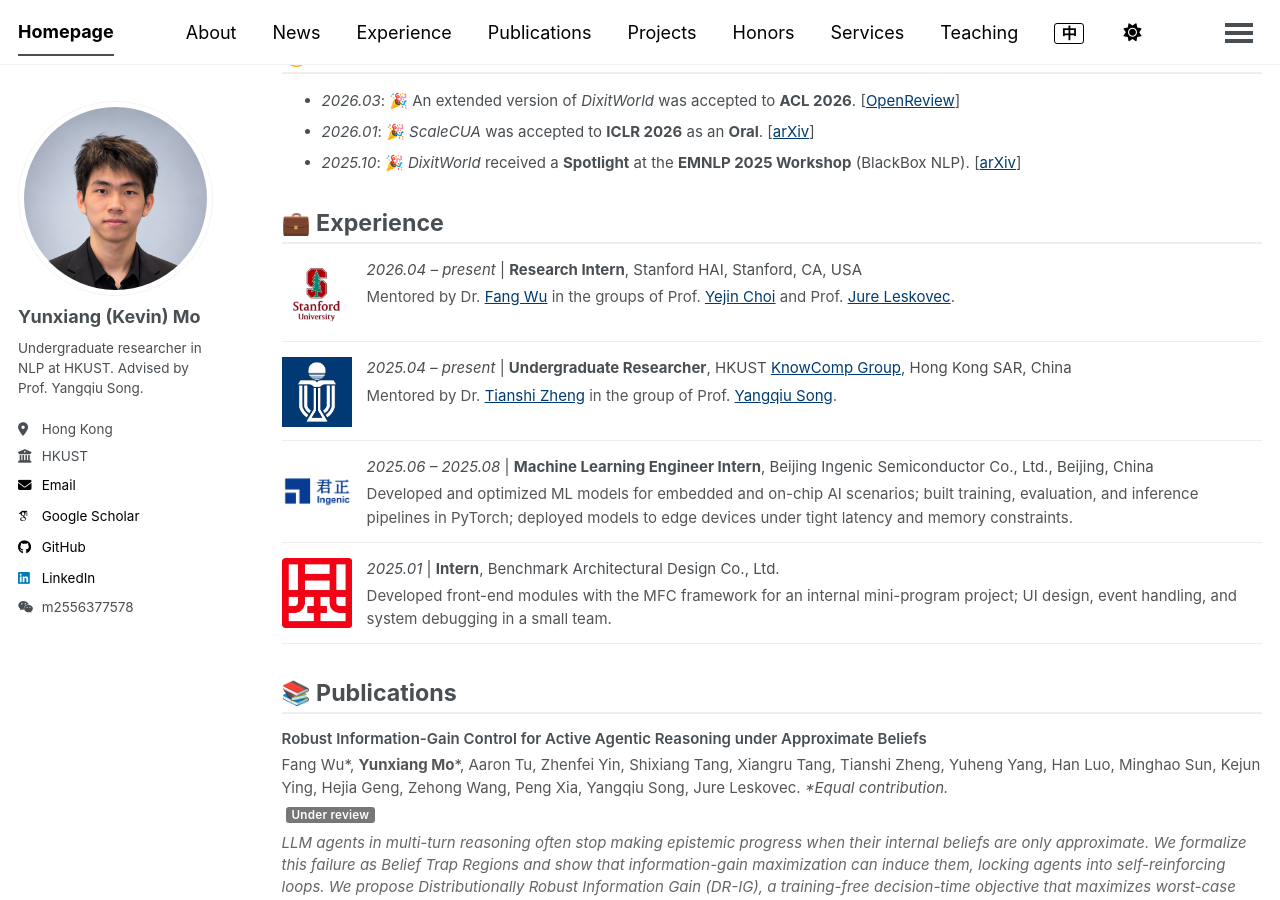
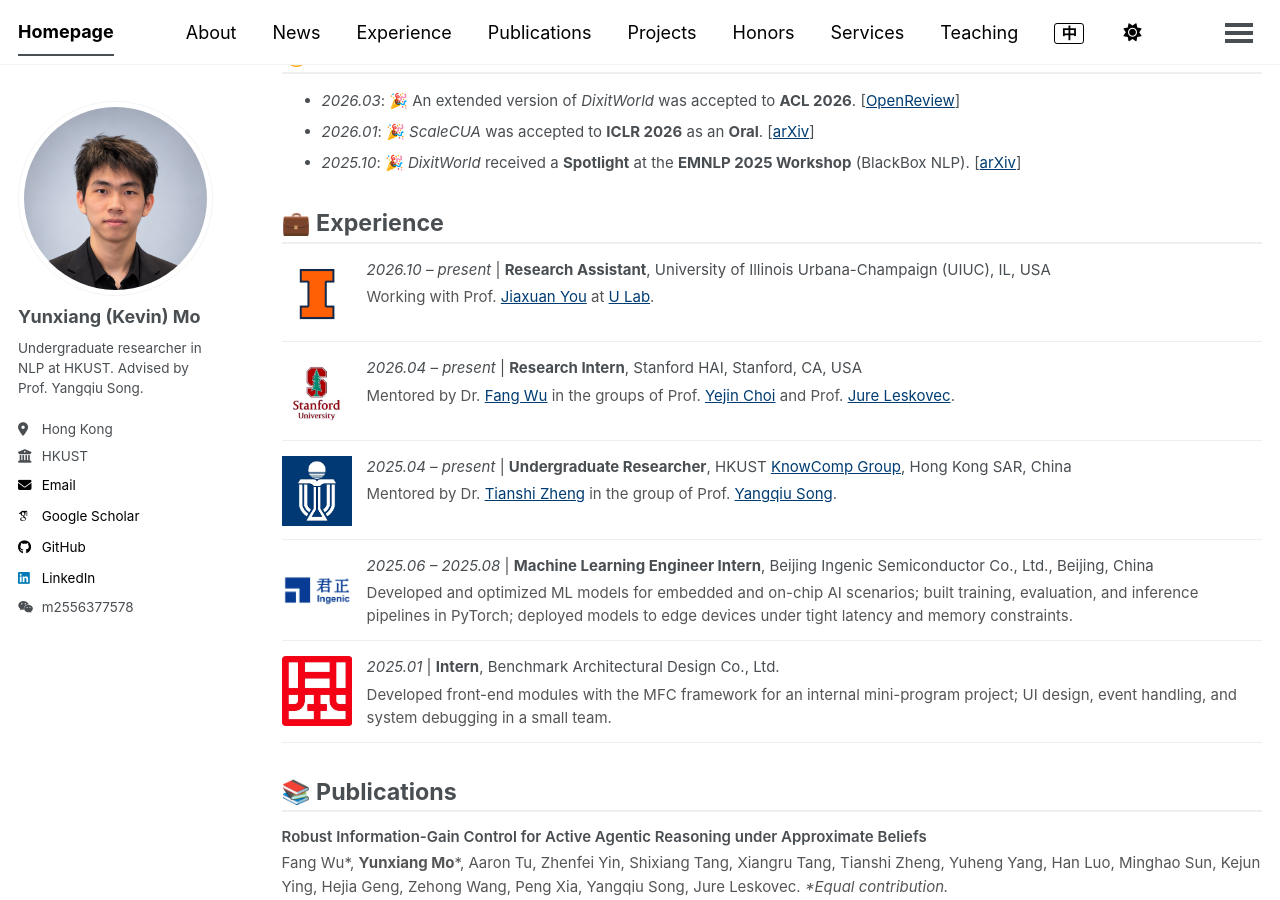
Before and after one commit to moyunxiang/moyunxiang.github.io, a Jekyll site: the page built from _pages/about.md, in a window 1280 px wide and 900 px high, scrolled down 344 px. Built offline with Jekyll 4.4.1, drawn with Linux system fonts in a browser that asks for light colours; some web fonts are replaced; a script bundle is joined from its source files by our own code; library files that are not in the unit come from our copies.

Commit message:
Add UIUC research assistant position with Prof. Jiaxuan You

```diff
--- a/_pages/about.md
+++ b/_pages/about.md
@@ -27,6 +27,14 @@
 
 💼 Experience
 ======
+
+<div class="exp-item">
+  <img class="exp-logo" src="/images/logos/uiuc.png?v=1" alt="UIUC">
+  <div class="exp-text">
+    <p class="exp-meta"><em>2026.10 – present</em> | <strong>Research Assistant</strong>, University of Illinois Urbana-Champaign (UIUC), IL, USA</p>
+    <p class="exp-desc">Working with Prof. <a href="https://cs.stanford.edu/~jiaxuan/">Jiaxuan You</a> at <a href="https://ulab-uiuc.github.io/">U Lab</a>.</p>
+  </div>
+</div>
 
 <div class="exp-item">
   <img class="exp-logo" src="/images/logos/stanford.jpeg?v=3" alt="Stanford">
```
Also changed, not shown: _pages/about-zh.md (+8 -0 lines), images/logos/uiuc.png (added), 2 other files.
